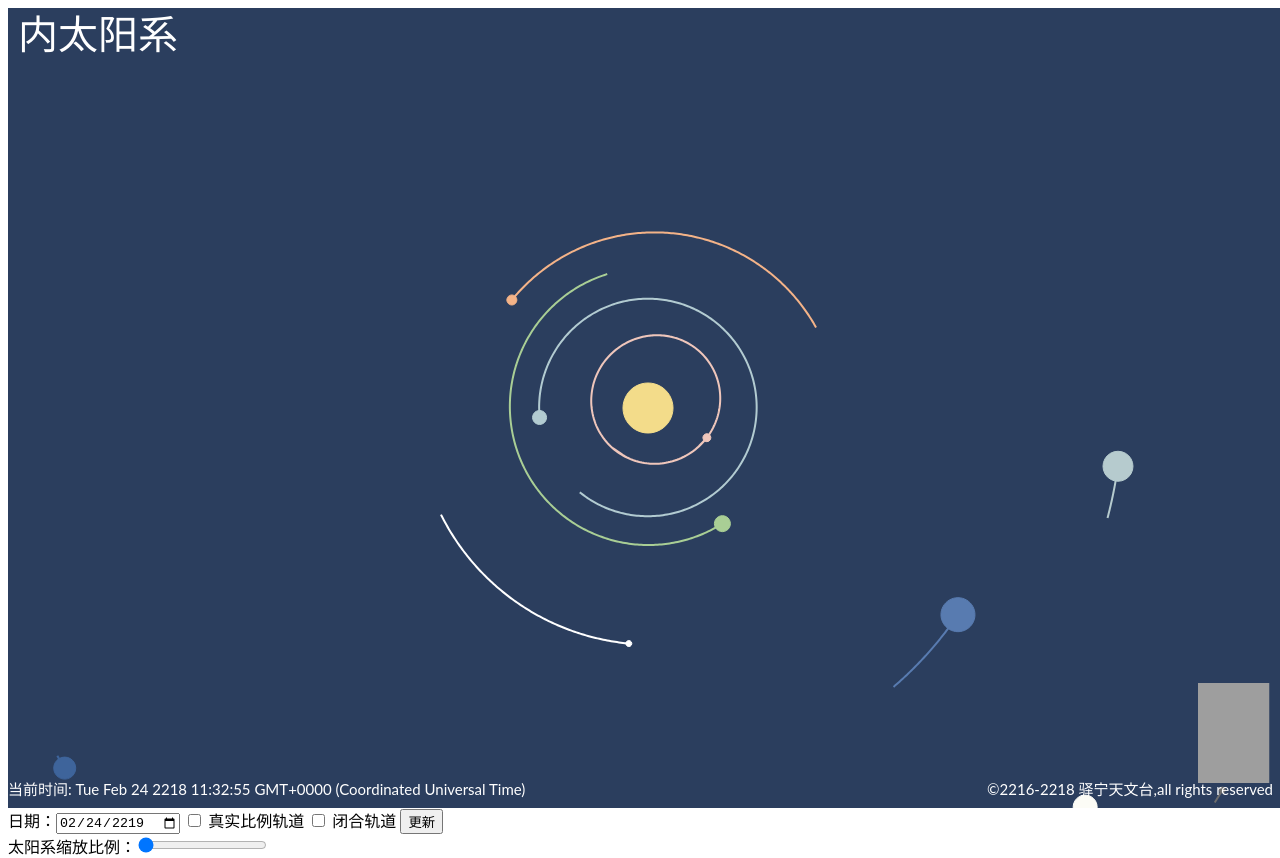
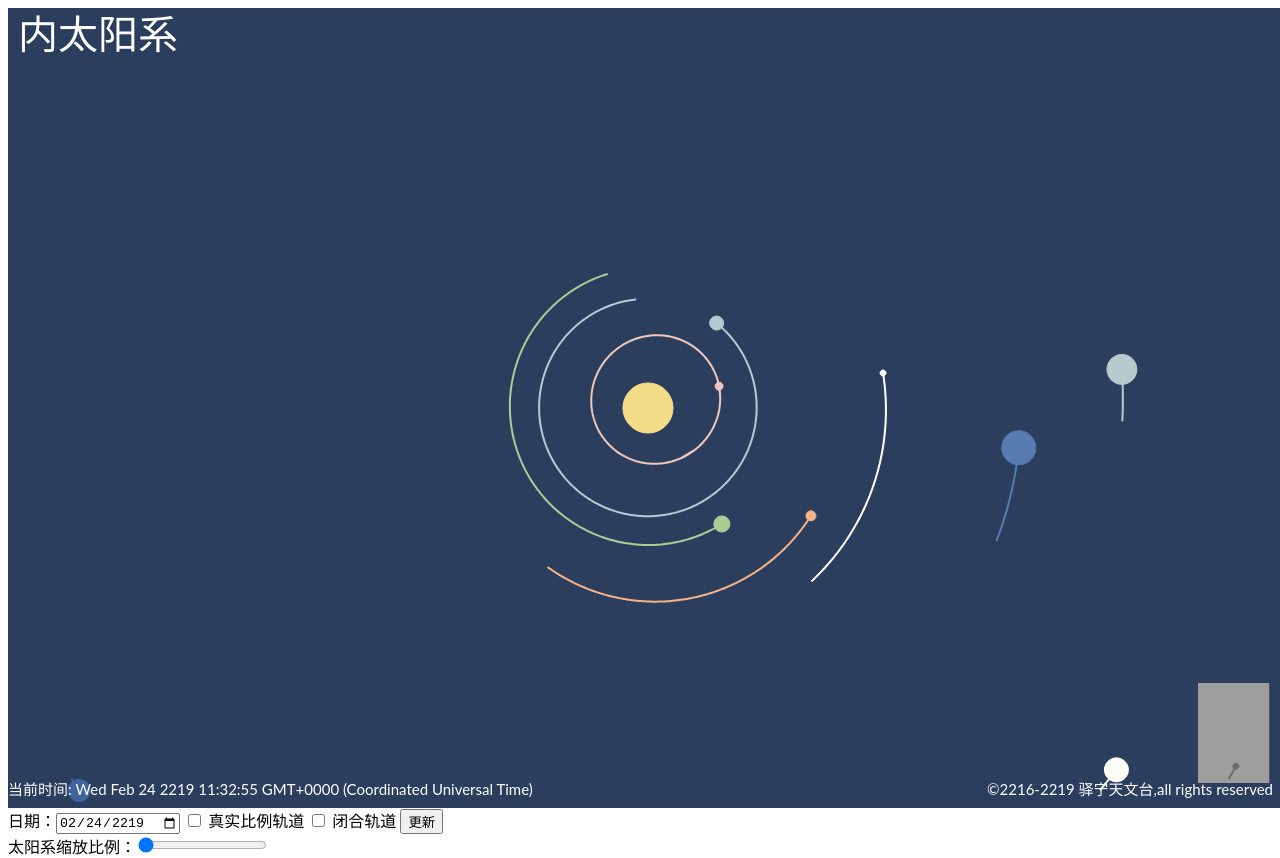
Before and after one commit to 23shiji/solar_system_23shiji, a plain HTML site: page index.html in a window 1280 px wide. Drawn offline with nearby package versions, Linux system fonts and the light colour scheme; grey boxes are pictures that could not be loaded.

Commit message:
更新年份
更新年份，修改了计算器名称，增加了比邻星。

```diff
--- a/index.html
+++ b/index.html
@@ -3,7 +3,7 @@
 <head>
 <meta http-equiv="Content-Type" content="text/html; charset=UTF-8">
 
-	<title>23世纪太阳系</title>
+	<title>太阳系星际航行计算器</title>
 	<script src="./dist/zrender.min.js"></script>
 
 	<!-- 开发环境版本，包含了有帮助的命令行警告 -->
@@ -145,9 +145,10 @@
 	var rotation=Math.PI * 2 / 3;
 	//角动量,单位为天文单位*千米每秒set自身质量为1
 	var angularM = [18.13502,25.33072,29.78023,36.60412,67.86122,91.84563,130.33373,163.31720,181.26005,44.58571,192.00846];
-
+	var radiusM = [0.0046491,0.000016308, 0.000040454,0.00004258756, 0.000022657, 0.00046733, 0.00038926,0.00016953,0.00016459];//好像是半径但是还没有用
 	var solarSystem = new zrender.Group({origin:[w / 2,h / 2]});
 	var sun = new zrender.Group();
+	var sun2 = new zrender.Group();//比邻星
 	var Mercury = new zrender.Group();
 	var Venus = new zrender.Group();
 	var Earth = new zrender.Group();
@@ -404,9 +405,13 @@
 	solarSystem.add(sun);
 	//alert(trP(sunPosition));
 
+	//增加比邻星位置
+	drawPlanet(sun2,[0,2940710084418382],100,'#f3dc8a');
+	solarSystem.add(sun2);
+
 	var time;
 	var nowDate = new Date();
-	nowDate.setFullYear(2218);
+	nowDate.setFullYear(2219);//每年手动更改
 	/*接收更改的数据*/
 	var reNewDate = window.sessionStorage.getItem("reNewDate");
 	//console.log(nowDate);
@@ -434,6 +439,7 @@
 	orbitP = getOrbit(paraP,time);
 	orbitY = getOrbit(paraY,time);
 	orbitSG = getOrbit(paraSG,time);
+
 
 	//绘制主要天体
 	drawObject(Mercury,orbitM,4,"#efc6bb",'Mercury',angularM[0]);
@@ -514,7 +520,7 @@
 
 	var t1 = new zrender.Text({
         style: {
-            text: '©2216-2218 驿宁天文台,all rights reserved',
+            text: '©2216-2219 驿宁天文台,all rights reserved',//每年手动更改
             textAlign: 'right',
             textVerticalAlign: 'bottom',
             fontSize: 15,
@@ -598,7 +604,7 @@
 	<button v-on:click="reNew">
 		更新
 	</button><br/>
-	太阳系缩放比例：<input type="range" min="10" max="100" v-model.number="solarSystemZoom" v-on:mouseup="reRange">
+	太阳系缩放比例：<input type="range" min="10" max="80" v-model.number="solarSystemZoom" v-on:mouseup="reRange">
 </div>
 
 <script>
```
